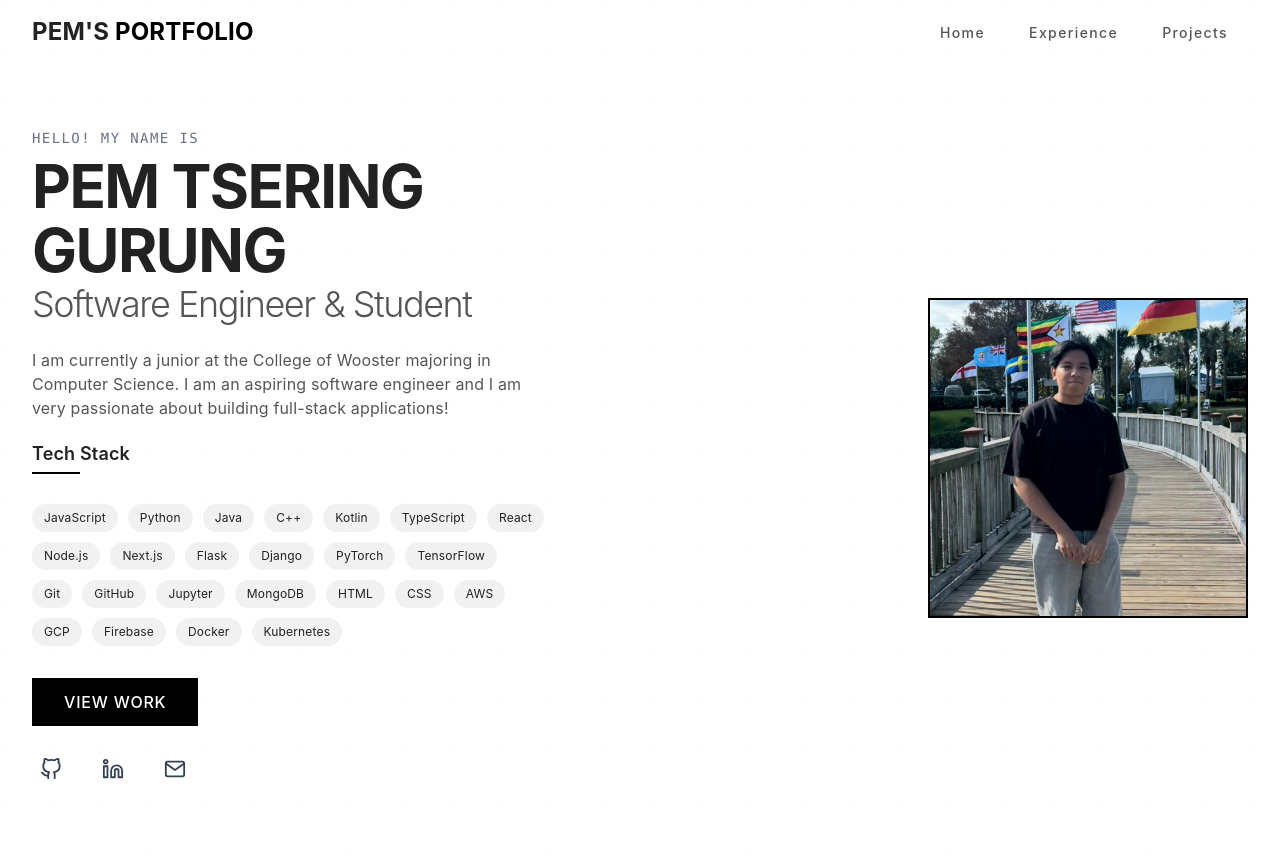
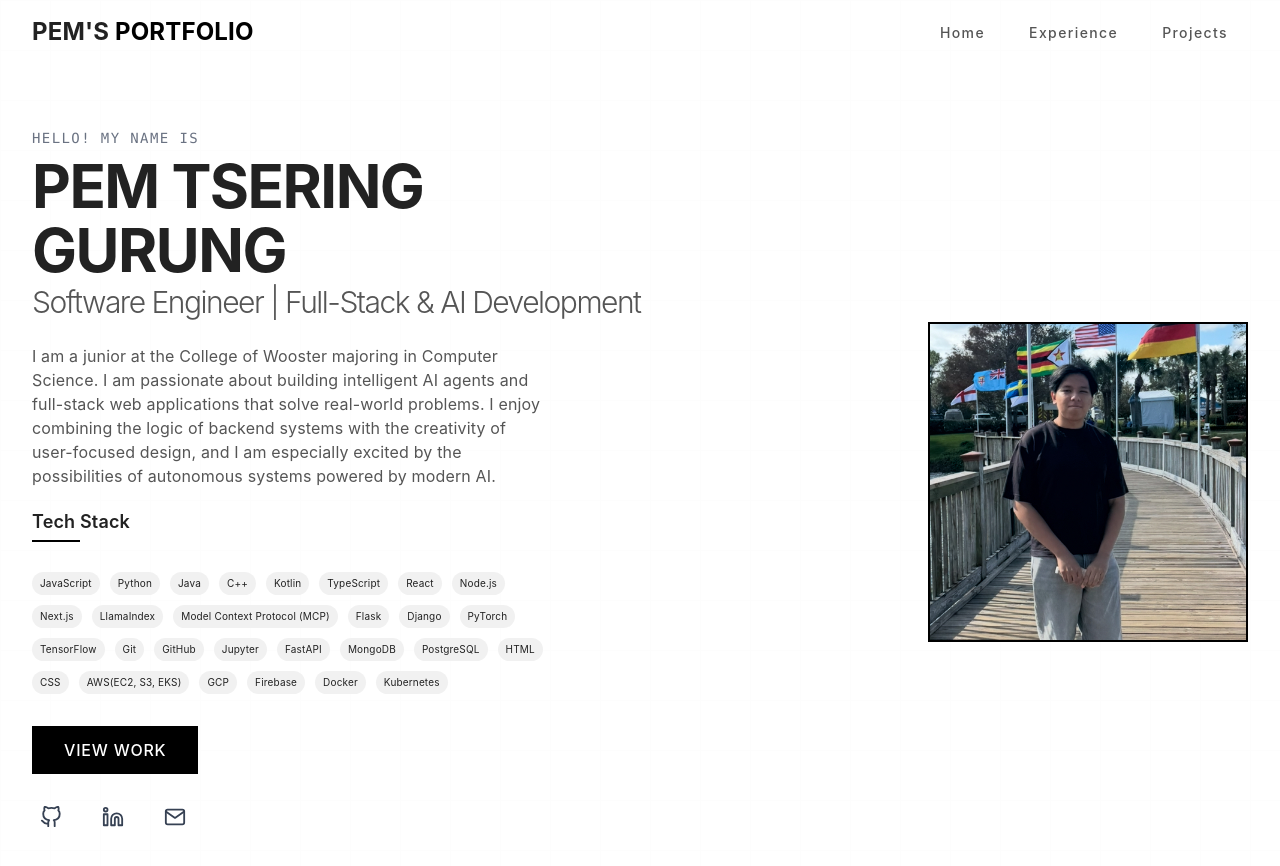
Before and after one commit to pemtseringgurung/pem-personal-website, a React (Vite) app: page / in a window 1280 px wide. Shown: the top 866 px of the page. Built offline with nearby package versions, Linux system fonts and the light colour scheme.

Commit message:
Updated my introduction and title

```diff
--- a/src/components/Hero.jsx
+++ b/src/components/Hero.jsx
@@ -35,19 +35,19 @@ const Hero = () => {
               <h1 className="text-4xl sm:text-5xl md:text-6xl font-bold tracking-tight text-[color:var(--text)]">
                 <span className="block mb-1">PEM TSERING</span>
                 <span className="block mb-1">GURUNG</span>
-                <span className="block text-3xl sm:text-4xl font-light text-[color:var(--text-light)]">
-                  Software Engineer & Student
-                </span>
+                <span className="block text-2xl sm:text-3xl font-light text-[color:var(--text-light)] whitespace-nowrap">
+  Software Engineer | Full-Stack & AI Development
+</span>
               </h1>
 
               <motion.div
                 initial={{ opacity: 0 }}
                 animate={{ opacity: 1 }}
                 transition={{ duration: 0.5, delay: 0.6 }}
-                className="mt-6 text-base text-[color:var(--text-light)] max-w-lg"
+                className="mt-6 text-sm sm:text-base text-[color:var(--text-light)] max-w-lg"
               >
                 <p className="mb-5">
-                  I am currently a junior at the College of Wooster majoring in Computer Science. I am an aspiring software engineer and I am very passionate about building full-stack applications!
+                  I am a junior at the College of Wooster majoring in Computer Science. I am passionate about building intelligent AI agents and full-stack web applications that solve real-world problems. I enjoy combining the logic of backend systems with the creativity of user-focused design, and I am especially excited by the possibilities of autonomous systems powered by modern AI.
                 </p>
 
                 <div className="mb-6">
@@ -57,8 +57,8 @@ const Hero = () => {
                   </h3>
 
                   <div className="mt-5 flex flex-wrap gap-2.5">
-                    {['JavaScript', 'Python', 'Java', 'C++', 'Kotlin', 'TypeScript', 'React', 'Node.js', 'Next.js', 'Flask', 'Django', 'PyTorch', 'TensorFlow', 'Git', 'GitHub', 'Jupyter', 'MongoDB', 'HTML', 'CSS', 'AWS', 'GCP', 'Firebase', 'Docker', 'Kubernetes'].map((tech, i) => (
-                      <span key={i} className="px-3 py-1.5 text-xs rounded-full bg-[color:var(--tag-bg)] text-[color:var(--tag-text)] hover:shadow-md transition-shadow duration-200 inline-block">
+                    {['JavaScript', 'Python', 'Java', 'C++', 'Kotlin', 'TypeScript', 'React', 'Node.js', 'Next.js', 'LlamaIndex', 'Model Context Protocol (MCP)', 'Flask', 'Django', 'PyTorch', 'TensorFlow', 'Git', 'GitHub', 'Jupyter', 'FastAPI', 'MongoDB','PostgreSQL', 'HTML', 'CSS', 'AWS(EC2, S3, EKS)', 'GCP', 'Firebase', 'Docker', 'Kubernetes'].map((tech, i) => (
+                      <span key={i} className="px-2 py-1 text-[10px] rounded-full bg-[color:var(--tag-bg)] text-[color:var(--tag-text)] hover:shadow-md transition-shadow duration-200 inline-block">
                         {tech}
                       </span>
                     ))}
```
